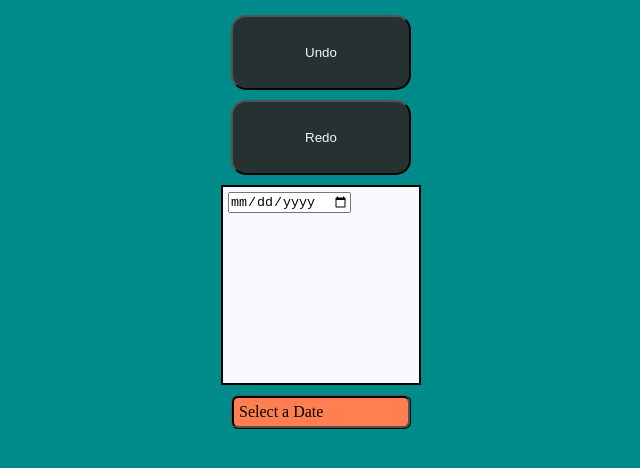
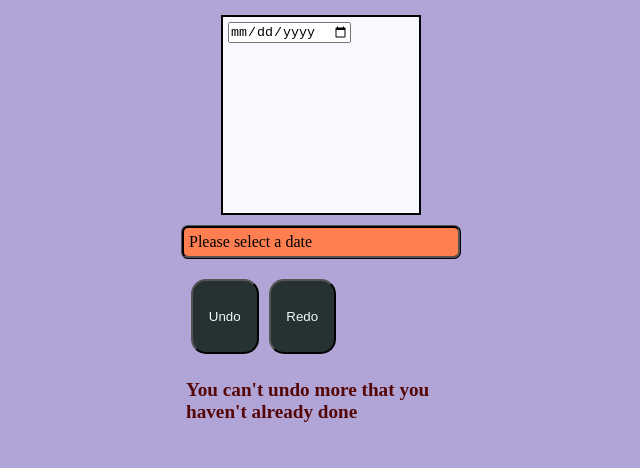
Before and after one commit to DanielRGilles/time-travel, a React app: page / in a window 1280 px wide. Both pictures are taken after a click on the button "Undo". Shown: the top 468 px of the page, without its empty margins (319-959 px from the left). Built offline with nearby package versions, Linux system fonts and the light colour scheme.

Commit message:
built out hook to function like intended

```diff
--- a/src/App.css
+++ b/src/App.css
@@ -7,13 +7,13 @@
     display: flex;
     justify-content: center;
     height: 100vh;
-    background-color: darkcyan;
+    background-color: rgb(177, 164, 214);
 
 }
 .container {
     display: flex;
     flex-direction: column;
-    width: 200px;
+    width: 300px;
     padding: 5px;
     margin: 5px;
 }
@@ -28,6 +28,7 @@
     border-radius:15px;
     cursor: pointer;
     margin: 5px;
+    width: 25%;
 }
 .input {
     align-self: center;
@@ -41,3 +42,7 @@
     border: ridge 3px black;
     border-radius: 7px;
 }
+.error {
+    color: rgb(85, 7, 7);
+    font-size: larger;
+}
--- a/src/App.jsx
+++ b/src/App.jsx
@@ -1,17 +1,51 @@
 import { useState } from "react"
-import styles from './App.css'
+import styles from './App.css';
+
+ function useTimeTravel()  {
+    const [ history, setHistory ] = useState([''])
+    const [index, setIndex ] = useState(0);
+    const displayValue = history[index];
+    const [ error, setError ] = useState('')
+
+    const handleChange = (e) => {
+      setHistory([...history, e.target.value ]);
+      setIndex(history.length)
+      setError('')
+      }
+
+    const handleUndoClick = () => {
+       !index
+       ? setError("You can't undo more that you haven't already done")
+       : setIndex(index - 1) & setError('');
+      }
+
+    const handleRedoClick = () => {
+      const length = history.length - 1;
+      index < length
+       ? setIndex(index + 1) & setError('')
+       : setError("You can't redo more that you hadn't already undone");
+      }
+
+      return { handleChange, handleRedoClick, handleUndoClick, displayValue, error }
+}
+
+
+
+
 export default function App() {
-  const [ current, setCurrent ] = useState('Select a Date')
-  const handleChange = (e) => {
-    setCurrent(e.target.value)
-  }
+  const { handleChange, handleRedoClick, handleUndoClick, displayValue, error } = useTimeTravel()
   return (
   <main className={styles.main}>
       <div className={styles.container}>
-          <button className={styles.button}>Undo</button>
-          <button className={styles.button}>Redo</button>
-          <section className={styles.input}><input type='date' name='date' id='date' value={current} onChange={handleChange}></input></section>
-          <span>{current}</span>
+          <section className={styles.input}>
+            <input type='date' name='date' id='date' value={displayValue} onChange={handleChange}></input>
+          </section>
+          <span>{displayValue ? displayValue : 'Please select a date'}</span>
+          <div>
+          <button className={styles.button} onClick={handleUndoClick}>Undo</button>
+          <button className={styles.button} onClick={handleRedoClick}>Redo</button>
+         </div>
+         {error ? <h2 className={styles.error}>{error}</h2> : null}
       </div>
   </main>
   )
```
